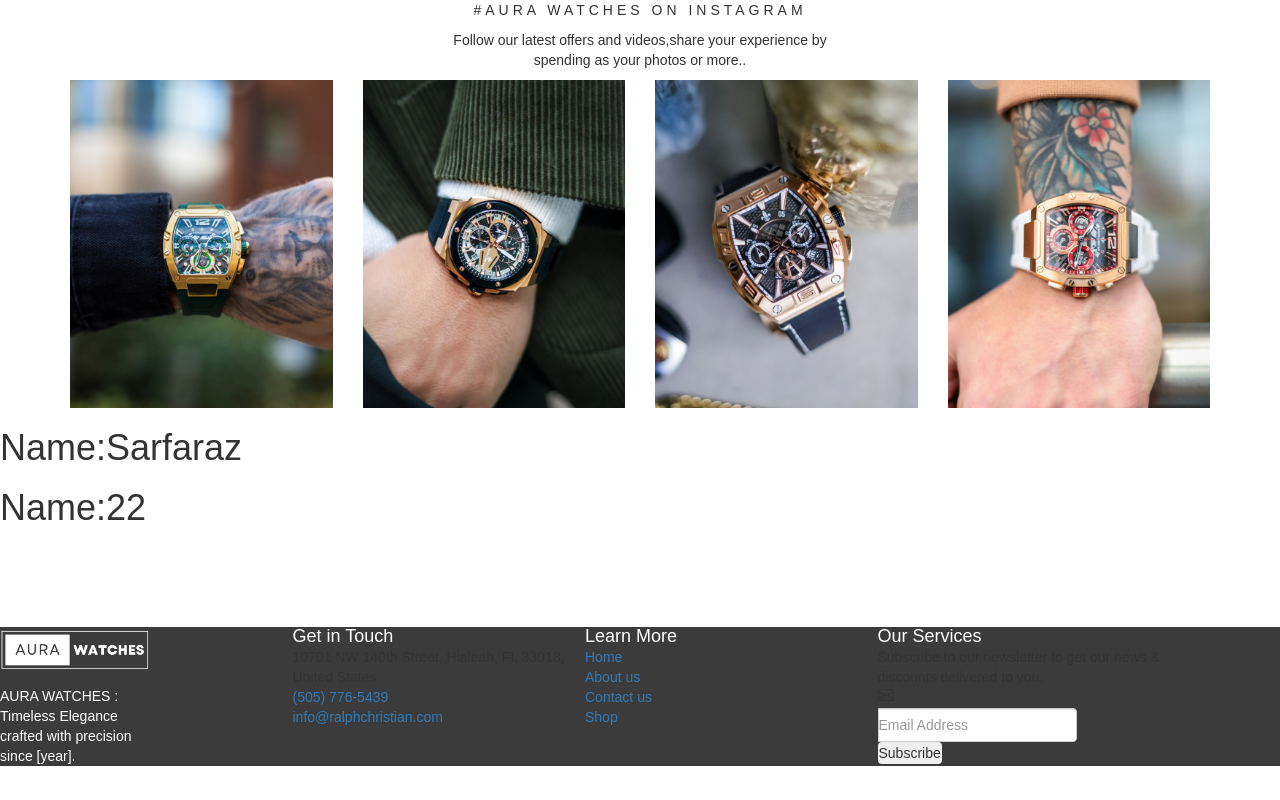
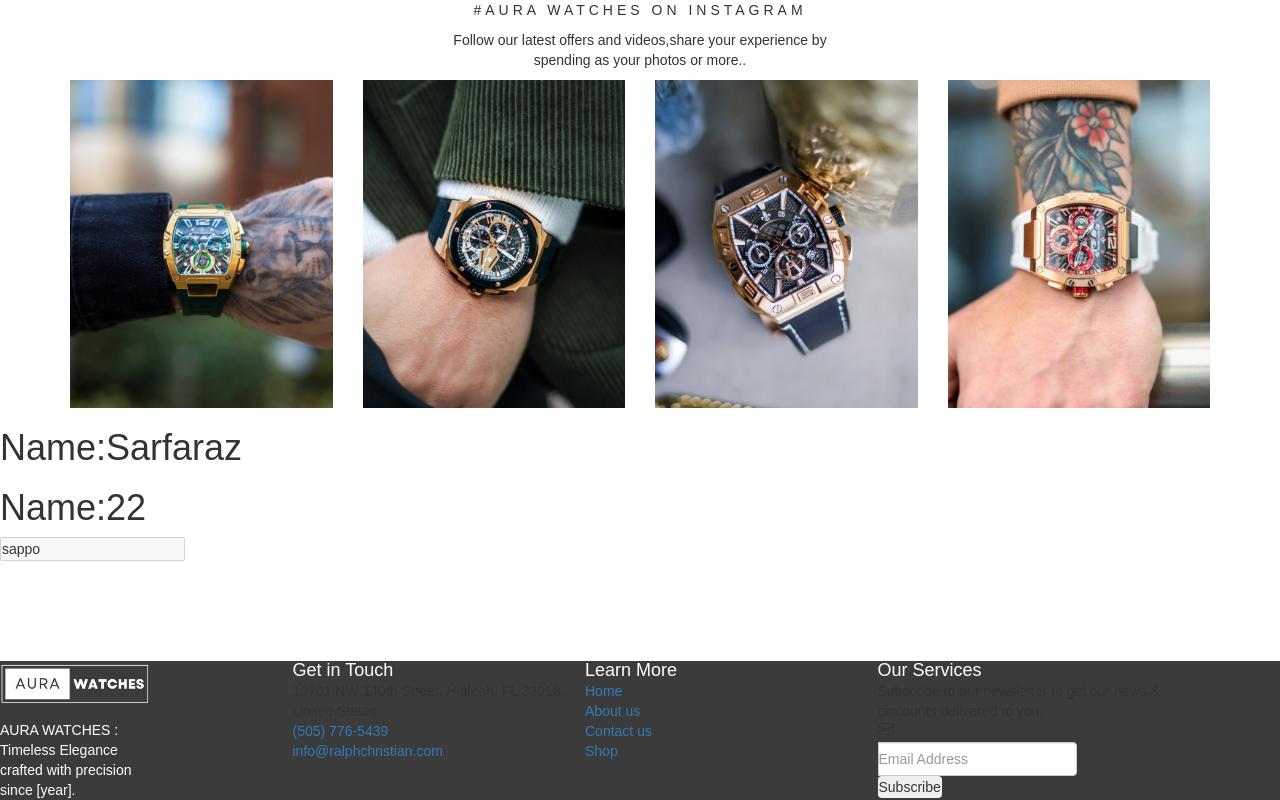
Before and after one commit to SarfarazQadir/Website--Angular, an Angular app: page / in a window 1280 px wide. Shown: the part 1239-2039 px from the top of the page. Before the commit the page ends 2005 px from the top, so only its background shows below. Built offline with nearby package versions, Linux system fonts and the light colour scheme.

Commit message:
jksadblk

```diff
--- a/src/app/home/home.component.html
+++ b/src/app/home/home.component.html
@@ -89,4 +89,8 @@
 
   <h1>Name:{{ username }}</h1>
   <h1>Name:{{userage }}</h1>
+
+<input type="text" value="sappo" [disabled]="disable" >
+
+  <!-- <img [src]="../../assets/images/About-page-banner.webp" alt=""> -->
 </div>
--- a/src/app/home/home.component.ts
+++ b/src/app/home/home.component.ts
@@ -8,4 +8,8 @@ import { Component } from '@angular/core';
 export class HomeComponent {
   username = "Sarfaraz";
   userage = 22;
+
+  disable = true;
+
+
 }
```
